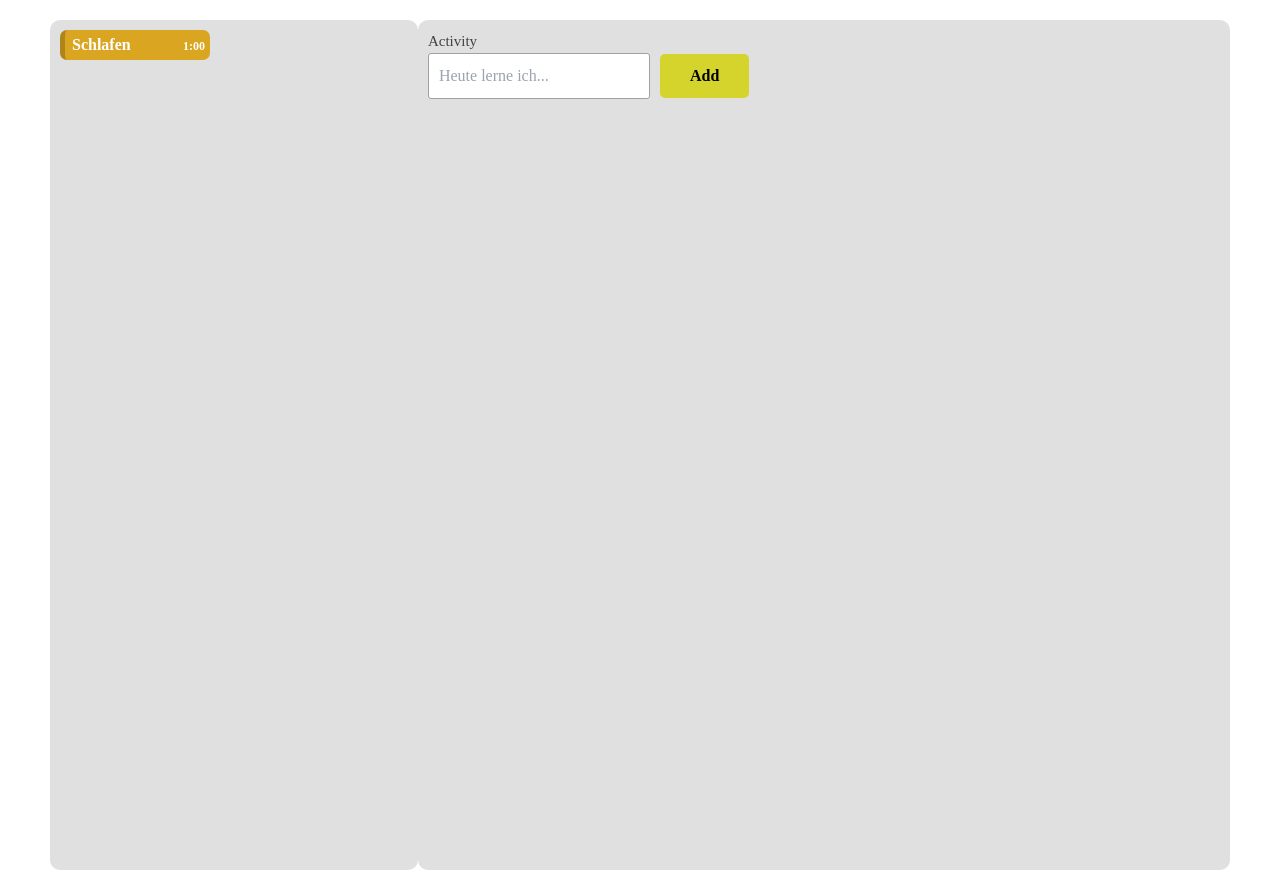
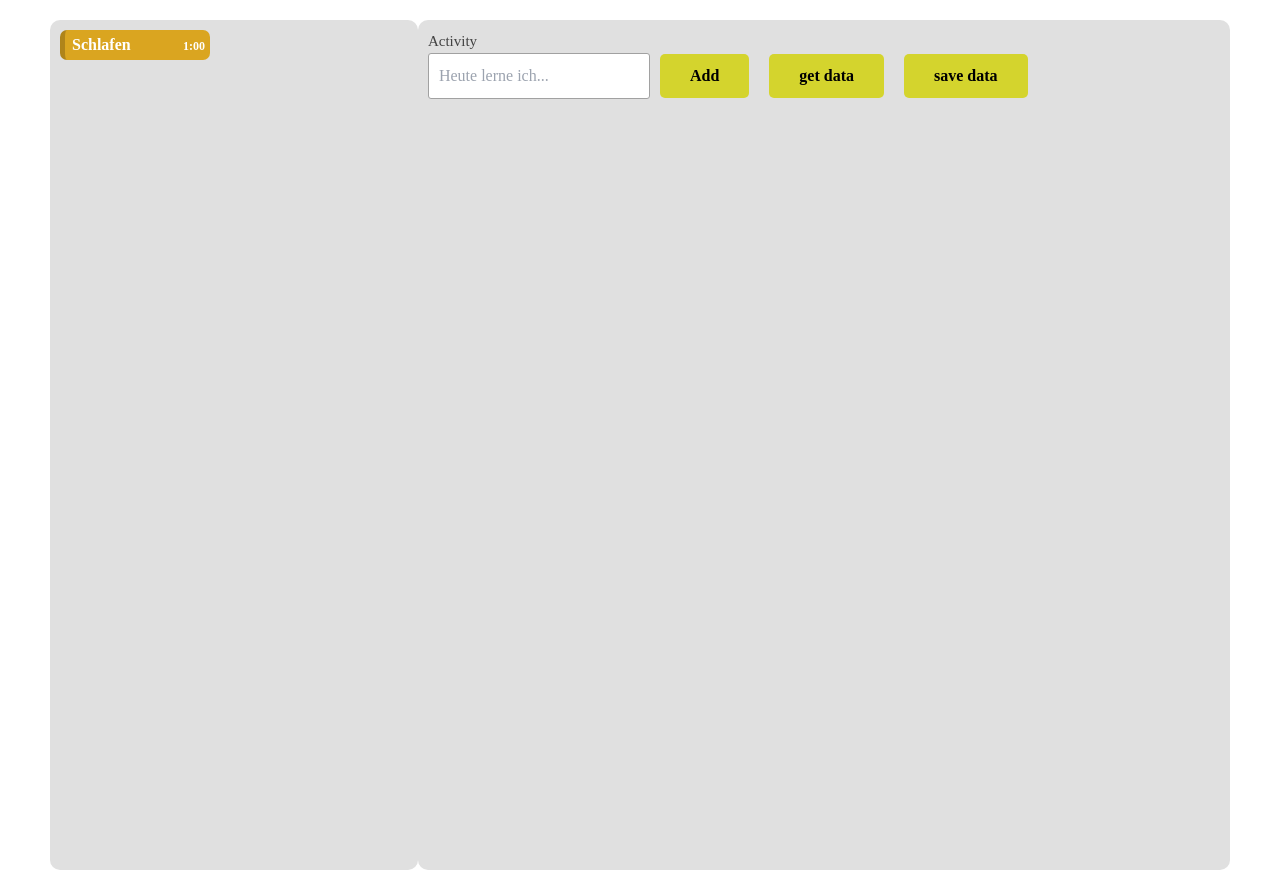
Before and after one commit to oerol/bubble, a React (Create React App) app: page / in a window 1280 px wide. Built offline with nearby package versions, Linux system fonts and the light colour scheme.

Commit message:
implemented get/post methods in application

```diff
--- a/package.json
+++ b/package.json
@@ -10,6 +10,9 @@
     "@types/node": "^12.20.37",
     "@types/react": "^17.0.37",
     "@types/react-dom": "^17.0.11",
+    "axios": "^0.24.0",
+    "body-parser": "^1.19.1",
+    "cors": "^2.8.5",
     "express": "^4.17.2",
     "mongoose": "^6.1.3",
     "react": "^17.0.2",
--- a/src/App.tsx
+++ b/src/App.tsx
@@ -1,5 +1,7 @@
 import "./App.css";
 import React, { useEffect, useState } from "react";
+
+import axios from "axios";
 
 interface BoxState {
   id: string;
@@ -85,6 +87,8 @@ const App: React.FC = () => {
     setBoxes(copyBoxes);
 
     document.cookie = JSON.stringify(copyBoxes);
+
+    getData();
   };
 
   const colorBox = (i: number) => {
@@ -185,6 +189,32 @@ const App: React.FC = () => {
     }
     node!.classList.add("box-" + e.target.value);
   };
+
+  const getData = () => {
+    axios
+      .get("http://localhost:3001/all-days")
+      .then((response) => {
+        const data = response.data;
+        console.log(data);
+      })
+      .catch(() => {
+        console.log("Fehler getData");
+      });
+  };
+  const saveData = () => {
+    axios
+      .post("http://localhost:3001/day", {
+        weekday: 2,
+        bubbles: boxes,
+      })
+      .then((response) => {
+        const data = response.data;
+        console.log(data);
+      })
+      .catch(() => {
+        console.log("Fehler getData");
+      });
+  };
   return (
     <div className="App" onClick={hideContextMenu}>
       <div id="main">
@@ -235,6 +265,8 @@ const App: React.FC = () => {
           <label htmlFor="new-box-name">Activity</label>
           <input type="text" id="new-box-name" placeholder="Heute lerne ich..." />
           <button onClick={addBox}>Add</button>
+          <button onClick={getData}>get data</button>
+          <button onClick={saveData}>save data</button>
         </div>
       </div>
     </div>
```
Also changed, not shown: models/day.js (+7 -0 lines), server.js (+8 -2 lines), 1 other file (tests, documents, lock files or other folders).
